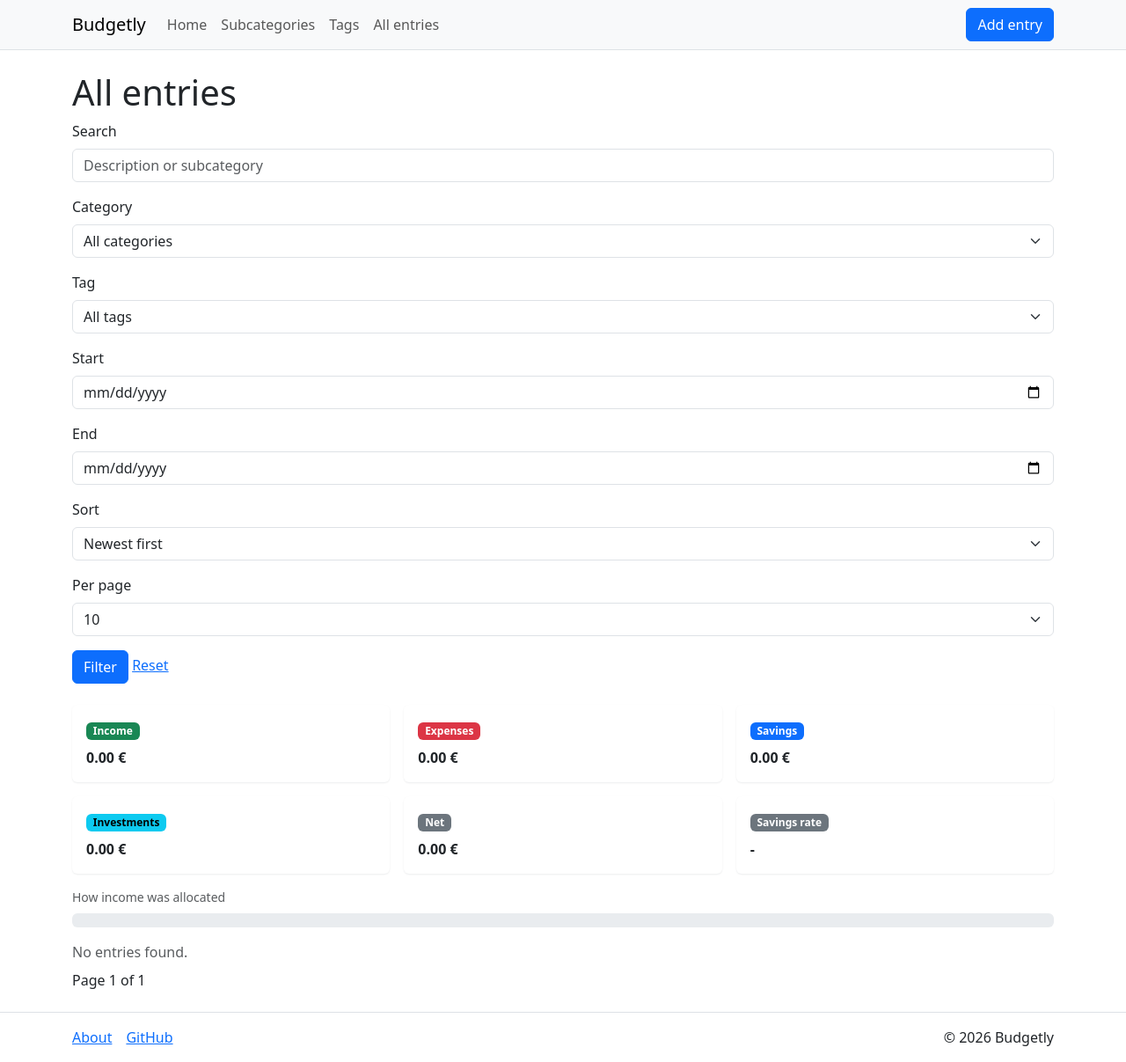
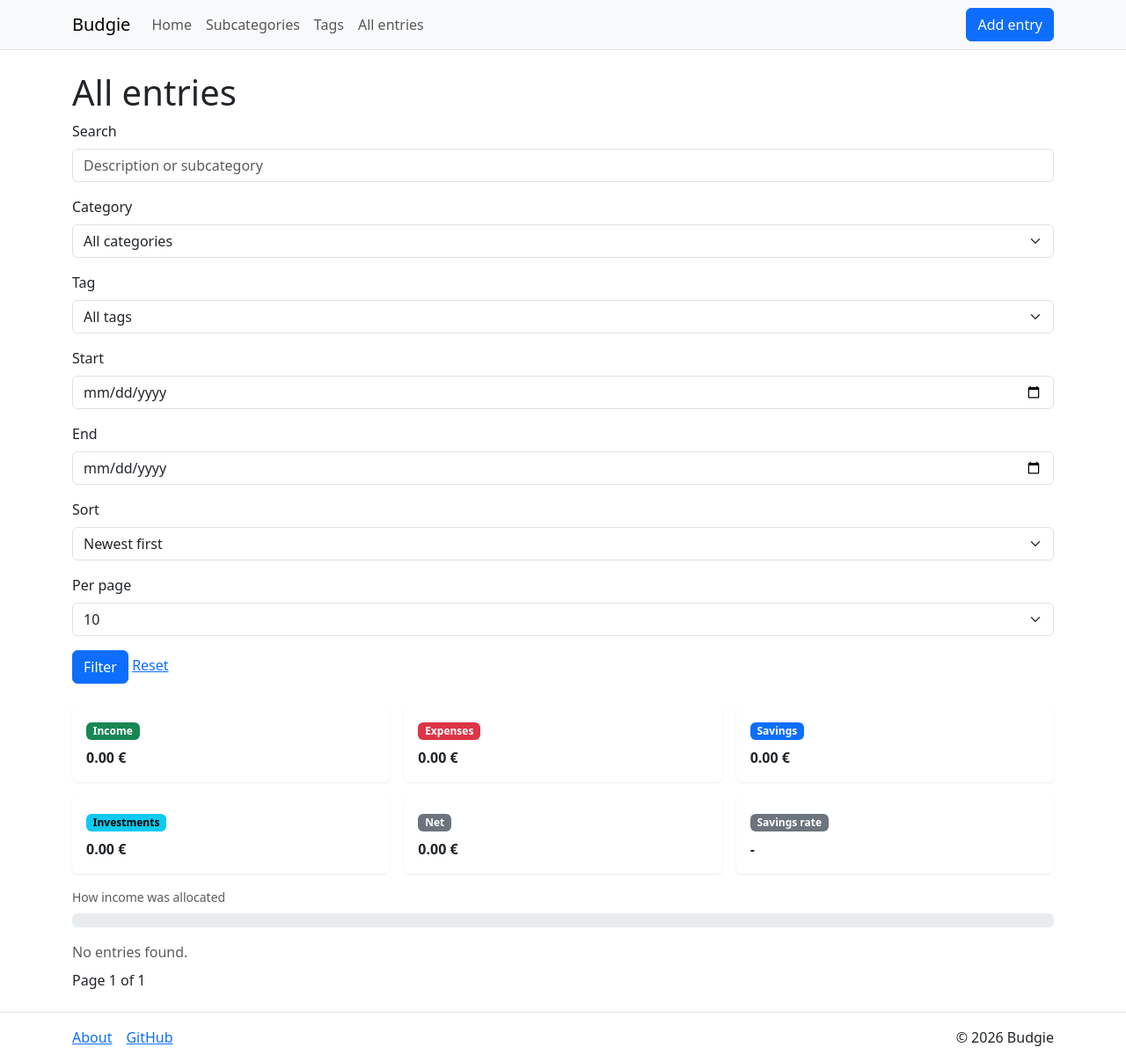
Before and after one commit to rheinitz/Budgetly, a Django app: page /entries/ in a window 1280 px wide. Shown: the whole page at 88% size. Run offline with Django 5.2, Linux system fonts and the light colour scheme; data that the repository does not hold is empty.

Commit message:
refactor: rename project from Budgetly to Budgie and update related templates

```diff
--- a/templates/404.html
+++ b/templates/404.html
@@ -4,6 +4,6 @@
 
 {% block content %}
     <h1>Page not found</h1>
-    <p>Nothing in Budgetly lives at this address.</p>
+    <p>Nothing in Budgie lives at this address.</p>
     <a href="{% url 'common:home' %}">Back to home</a>
 {% endblock %}
--- a/templates/base.html
+++ b/templates/base.html
@@ -4,7 +4,7 @@
 <head>
     <meta charset="utf-8">
     <meta name="viewport" content="width=device-width, initial-scale=1">
-    <title>{% block title %}{% endblock %} · Budgetly</title>
+    <title>Budgie | {% block title %}{% endblock %}</title>
     <link href="https://cdn.jsdelivr.net/npm/bootstrap@5.3.3/dist/css/bootstrap.min.css" rel="stylesheet">
     <link href="{% static 'css/styles.css' %}" rel="stylesheet">
 </head>
--- a/templates/categories/subcategory_detail.html
+++ b/templates/categories/subcategory_detail.html
@@ -1,5 +1,5 @@
 {% extends "base.html" %}
-{% load budgetly_tags %}
+{% load budgie_tags %}
 
 {% block title %}{{ subcategory.name }}{% endblock %}
 
--- a/templates/common/about.html
+++ b/templates/common/about.html
@@ -4,7 +4,7 @@
 
 {% block content %}
     <h1>About</h1>
-    <p>Budgetly keeps income, expenses, savings and investments for each month on their own.</p>
+    <p>Budgie keeps income, expenses, savings and investments for each month on their own.</p>
 
     <h2 class="h4 mt-4">Categories</h2>
     <ul>
--- a/templates/common/home.html
+++ b/templates/common/home.html
@@ -3,7 +3,7 @@
 {% block title %}Home{% endblock %}
 
 {% block content %}
-    <h1>Budgetly</h1>
+    <h1>Budgie</h1>
     <p>Track income, expenses, savings and investments, one month at a time.</p>
 
     <h2 class="h4 mt-4">Getting started</h2>
--- a/templates/entries/entry_detail.html
+++ b/templates/entries/entry_detail.html
@@ -1,5 +1,5 @@
 {% extends "base.html" %}
-{% load budgetly_tags %}
+{% load budgie_tags %}
 
 {% block title %}{{ entry.date|date:"d M Y" }} - {{ entry.subcategory.name }}{% endblock %}
 
--- a/templates/entries/entry_list.html
+++ b/templates/entries/entry_list.html
@@ -1,5 +1,5 @@
 {% extends "base.html" %}
-{% load budgetly_tags %}
+{% load budgie_tags %}
 
 {% block title %}All entries{% endblock %}
 
--- a/templates/entries/entry_month.html
+++ b/templates/entries/entry_month.html
@@ -1,5 +1,5 @@
 {% extends "base.html" %}
-{% load budgetly_tags %}
+{% load budgie_tags %}
 
 {% block title %}{{ month_start|date:"F Y" }}{% endblock %}
 
--- a/templates/partials/entries_table.html
+++ b/templates/partials/entries_table.html
@@ -1,4 +1,4 @@
-{% load budgetly_tags %}
+{% load budgie_tags %}
 
 <table class="table">
     <thead>
--- a/templates/partials/footer.html
+++ b/templates/partials/footer.html
@@ -1,7 +1,7 @@
 <footer class="border-top py-3 mt-auto">
     <div class="container d-flex flex-wrap gap-3">
         <a href="{% url 'common:about' %}">About</a>
-        <a href="https://github.com/rheinitz/Budgetly">GitHub</a>
-        <span class="ms-auto">© {% now "Y" %} Budgetly</span>
+        <a href="https://github.com/rheinitz/Budgie">GitHub</a>
+        <span class="ms-auto">© {% now "Y" %} Budgie</span>
     </div>
 </footer>
--- a/templates/partials/navbar.html
+++ b/templates/partials/navbar.html
@@ -1,6 +1,6 @@
 <nav class="navbar navbar-expand-lg bg-body-tertiary border-bottom">
     <div class="container">
-        <a class="navbar-brand" href="{% url 'common:home' %}">Budgetly</a>
+        <a class="navbar-brand" href="{% url 'common:home' %}">Budgie</a>
         <button class="navbar-toggler" type="button" data-bs-toggle="collapse" data-bs-target="#main-nav" aria-controls="main-nav" aria-expanded="false" aria-label="Toggle navigation">
             <span class="navbar-toggler-icon"></span>
         </button>
--- a/templates/partials/totals_cards.html
+++ b/templates/partials/totals_cards.html
@@ -1,4 +1,4 @@
-{% load budgetly_tags %}
+{% load budgie_tags %}
 
 <div class="row row-cols-2 row-cols-lg-3 g-3 mb-3">
     <div class="col">
--- a/templates/tags/tag_detail.html
+++ b/templates/tags/tag_detail.html
@@ -1,5 +1,5 @@
 {% extends "base.html" %}
-{% load budgetly_tags %}
+{% load budgie_tags %}
 
 {% block title %}{{ tag.name }}{% endblock %}
 
```
Also changed, not shown: README.md, common/templatetags/budgie_tags.py (renamed from common/templatetags/budgetly_tags.py).
